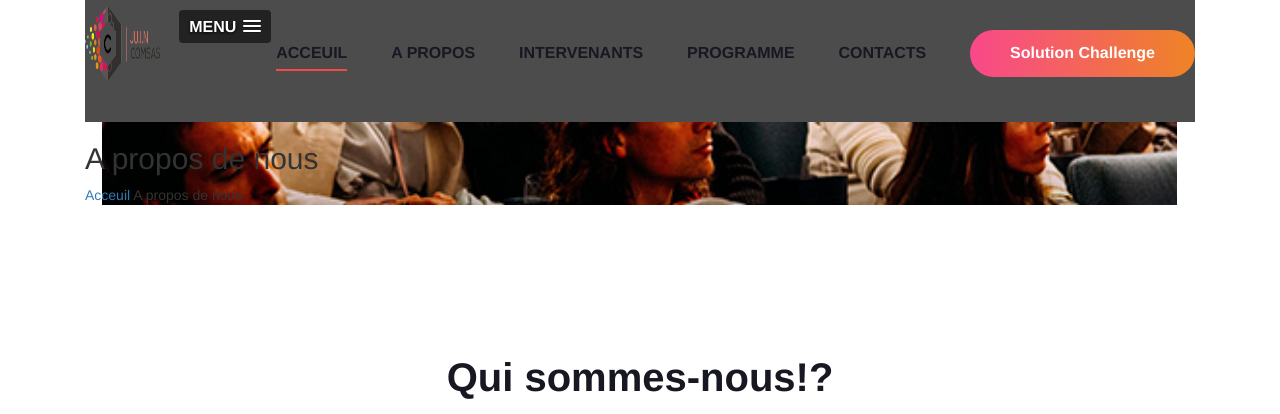
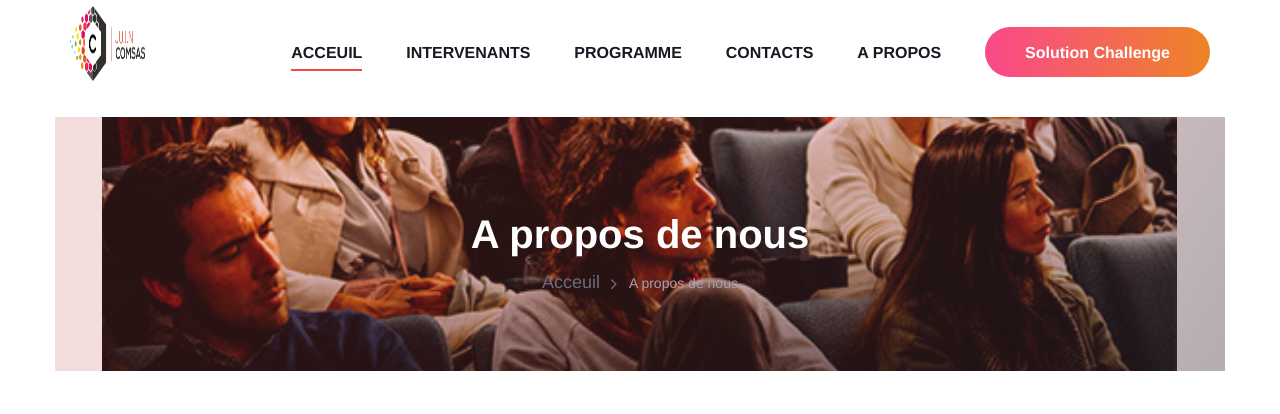
Before and after one commit to COMSAS-UY1/comsas-juin, a Django app: template comsas_juin/core/templates/core/about.html in a window 1280 px wide. Shown: the top 414 px of the page. Run offline with Django 3.2, Linux system fonts and the light colour scheme; the template is opened without the code that fills it, so the values that code supplies are empty; parts of the project's set-up code (start-up, migrations or seed data) failed here and were passed over; some libraries are stand-ins or nearby versions.

Commit message:
pull request conflicts managed with success

```diff
--- a/comsas_juin/core/static/core/css/style.css
+++ b/comsas_juin/core/static/core/css/style.css
@@ -350,7 +350,7 @@ ol {
 	margin: 27px 0;
 
 	color: white;
-
+}
 .slicknav_menu {
 	display: none;
 }
@@ -2471,14 +2471,6 @@ ol {
 	}
 }
 
-{
-    "primary": #ee8425,
-    "secondary": #82263D,
-    "third": #f9488b,
-    "fourth": #9A7884,
-    "contrast": #7FB689
-}
-
 .initiales{
 	color:#f9488b ;
 	font-size: 25px;
--- a/comsas_juin/core/templates/core/base.html
+++ b/comsas_juin/core/templates/core/base.html
@@ -54,7 +54,6 @@
                 <nav class="mainmenu mobile-menu">
                     <ul>
                         <li class="active"><a href="{% url 'core:home' %}">Acceuil</a></li>
-                        <li><a href="{% url 'core:about' %}">A propos</a></li>
                         <li><a href="{% url 'core:speakers' %}">Intervenants</a>
                             <ul class="dropdown">
                                 <li><a href="">Jayden</a></li>
@@ -65,10 +64,11 @@
                         </li>
                         <li><a href="{% url 'core:schedule' %}">Programme</a></li>
                         <li><a href="{% url 'core:contact' %}">Contacts</a></li>
+                        <li><a href="{% url 'core:about' %}">A propos</a></li>
                     </ul>
                 </nav>
 
-                <a href="#" class="primary-btn top-btn solution" style="text-decoration: none;">Solution Challenge</a>
+                <a href="#" class="primary-btn top-btn solution pt-4" style="text-decoration: none;">Solution Challenge</a>
 
             </div>
             <div id="mobile-menu-wrap"></div>
--- a/comsas_juin/core/urls.py
+++ b/comsas_juin/core/urls.py
@@ -1,5 +1,5 @@
 from django.urls import path
-from core.views import SpeakerView, ContactView, ScheduleView, AboutView,SolutionChallengeView
+from core.views import SpeakerView, ContactView, ScheduleView, AboutView, IndexView, SolutionChallengeView
 
 app_name = 'core'
 
```
